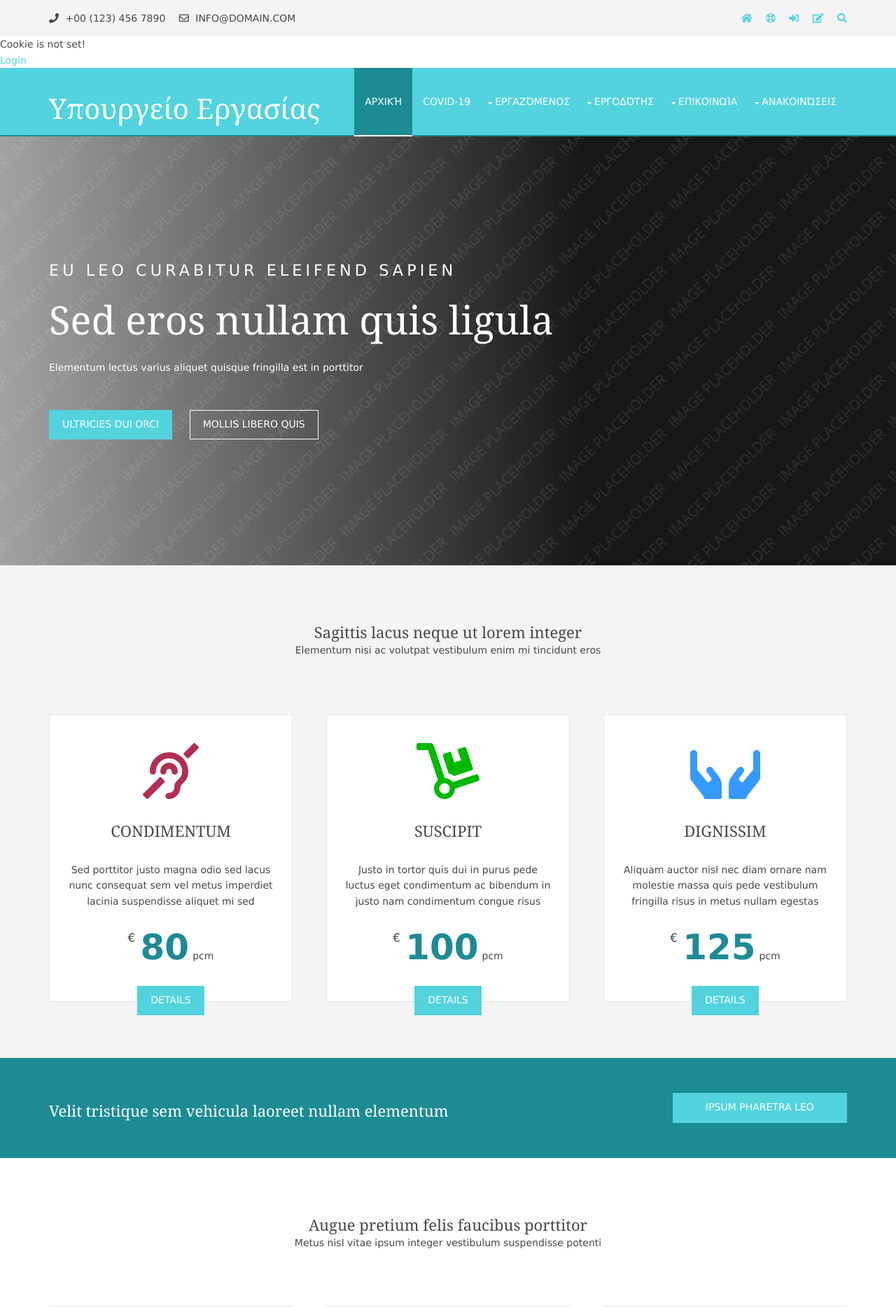
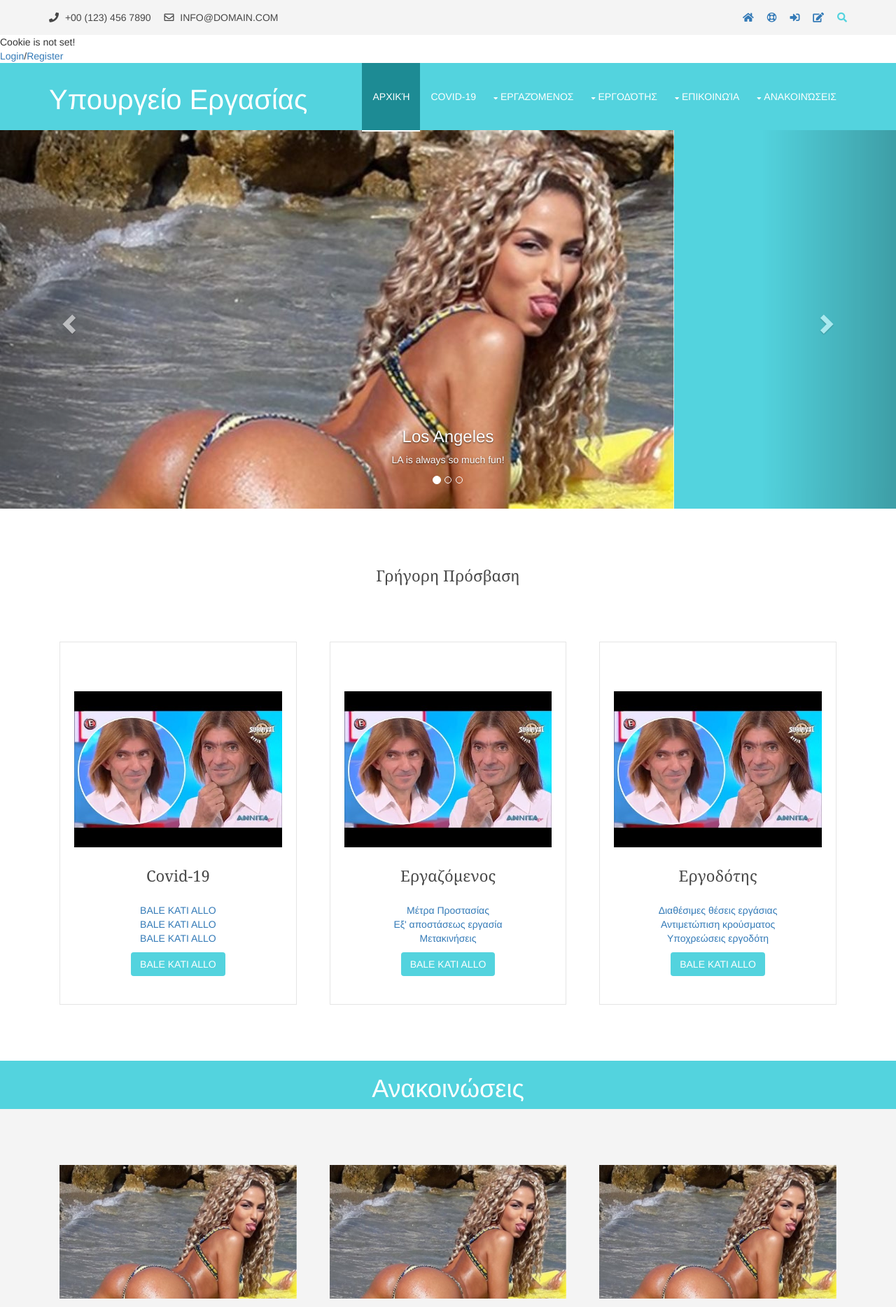
Before and after one commit to pantmal/Human-Machine-Interaction-Project, a PHP site: page / in a window 1280 px wide. Shown: the top 1868 px of the page at 70% size. Run offline with PHP 8.4, Linux system fonts and the light colour scheme; some libraries are stand-ins or nearby versions.

Commit message:
Register almost complete. Index continues.

```diff
--- a/index.php
+++ b/index.php
@@ -16,6 +16,10 @@ Licence URI: https://www.os-templates.com/template-terms
 <meta charset="utf-8">
 <meta name="viewport" content="width=device-width, initial-scale=1.0, maximum-scale=1.0, user-scalable=no">
 <link href="layout/styles/layout.css" rel="stylesheet" type="text/css" media="all">
+
+<link rel="stylesheet" href="//maxcdn.bootstrapcdn.com/bootstrap/3.3.2/css/bootstrap.min.css">
+    <script src="//maxcdn.bootstrapcdn.com/bootstrap/3.3.2/js/bootstrap.min.js"></script>
+
 </head>
 <body id="top">
 <!-- ################################################################################################ -->
@@ -60,7 +64,8 @@ Licence URI: https://www.os-templates.com/template-terms
 $cookie_name = 'user';
 if(!isset($_COOKIE[$cookie_name])) {
     echo "Cookie is not set! <br/>";
-    echo '<a href="login.html"><span>Login</span></a></li>';
+    echo '<a href="login.html"><span>Login</span></a>/</li>';
+    echo '<a href="register.html"><span>Register</span></a></li>';
 } else {
     echo "Cookie '" . $cookie_name . "' is set!<br>";
     echo "Value is: " . $_COOKIE[$cookie_name] . '<br/>';
@@ -163,81 +168,61 @@ if(!isset($_COOKIE[$cookie_name])) {
           </ul>
         </li> -->
       </ul>
+	  </nav>
+	  </header>
       <!--CHANGE HERE-->
       <!-- ################################################################################################ -->
-    </nav>
-  </header>
+	  <div id="myCarousel" class="carousel slide" data-ride="carousel">
+  <!-- Indicators -->
+  <ol class="carousel-indicators">
+    <li data-target="#myCarousel" data-slide-to="0" class="active"></li>
+    <li data-target="#myCarousel" data-slide-to="1"></li>
+    <li data-target="#myCarousel" data-slide-to="2"></li>
+  </ol>
+
+  <!-- Wrapper for slides -->
+  <div class="carousel-inner">
+    <div class="item active">
+      <img src="giousef.jpg" alt="Chania">
+      <div class="carousel-caption">
+        <h3>Los Angeles</h3>
+        <p>LA is always so much fun!</p>
+      </div>
+    </div>
+
+    <div class="item">
+      <img src="covid.jpg" alt="Chicago">
+      <div class="carousel-caption">
+        <h3>Chicago</h3>
+        <p>Thank you, Chicago!</p>
+      </div>
+    </div>
+
+    <div class="item">
+      <img src="asteri.jpg" alt="New York">
+      <div class="carousel-caption">
+        <h3>New York</h3>
+        <p>We love the Big Apple!</p>
+      </div>
+    </div>
+  </div>
+
+  <!-- Left and right controls -->
+  <a class="left carousel-control" href="#myCarousel" data-slide="prev">
+    <span class="glyphicon glyphicon-chevron-left"></span>
+    <span class="sr-only">Previous</span>
+  </a>
+  <a class="right carousel-control" href="#myCarousel" data-slide="next">
+    <span class="glyphicon glyphicon-chevron-right"></span>
+    <span class="sr-only">Next</span>
+  </a>
 </div>
-<!-- ################################################################################################ -->
-<!-- ################################################################################################ -->
-<!-- ################################################################################################ -->
-<div class="wrapper bgded overlay gradient" style="background-image:url('images/demo/backgrounds/01.png');">
-  <div id="pageintro" class="hoc clear">
-    <!-- ################################################################################################ -->
-    <article>
-      <p>Eu leo curabitur eleifend sapien</p>
-      <h3 class="heading">Sed eros nullam quis ligula</h3>
-      <p>Elementum lectus varius aliquet quisque fringilla est in porttitor</p>
-      <footer>
-        <ul class="nospace inline pushright">
-          <li><a class="btn" href="#">Ultricies dui orci</a></li>
-          <li><a class="btn inverse" href="#">Mollis libero quis</a></li>
-        </ul>
-      </footer>
-    </article>
-    <!-- ################################################################################################ -->
-  </div>
-</div>
-<!-- ################################################################################################ -->
-<!-- ################################################################################################ -->
-<!-- ################################################################################################ -->
-<div class="wrapper row2">
-  <section class="hoc container clear">
-    <!-- ################################################################################################ -->
-    <div class="sectiontitle">
-      <h6 class="heading">Sagittis lacus neque ut lorem integer</h6>
-      <p>Elementum nisi ac volutpat vestibulum enim mi tincidunt eros</p>
-    </div>
-    <ul class="nospace group prices">
-      <li class="one_third">
-        <article><i class="fas fa-deaf red"></i>
-          <h6 class="heading">Condimentum</h6>
-          <p>Sed porttitor justo magna odio sed lacus nunc consequat sem vel metus imperdiet lacinia suspendisse aliquet mi sed</p>
-          <p><sup>&euro;</sup><strong>80</strong><em>pcm</em></p>
-          <footer><a class="btn" href="#">Details</a></footer>
-        </article>
-      </li>
-      <li class="one_third">
-        <article><i class="fas fa-dolly green"></i>
-          <h6 class="heading">Suscipit</h6>
-          <p>Justo in tortor quis dui in purus pede luctus eget condimentum ac bibendum in justo nam condimentum congue risus</p>
-          <p><sup>&euro;</sup><strong>100</strong><em>pcm</em></p>
-          <footer><a class="btn" href="#">Details</a></footer>
-        </article>
-      </li>
-      <li class="one_third">
-        <article><i class="fas fa-hands blue"></i>
-          <h6 class="heading">Dignissim</h6>
-          <p>Aliquam auctor nisl nec diam ornare nam molestie massa quis pede vestibulum fringilla risus in metus nullam egestas</p>
-          <p><sup>&euro;</sup><strong>125</strong><em>pcm</em></p>
-          <footer><a class="btn" href="#">Details</a></footer>
-        </article>
-      </li>
-    </ul>
-    <!-- ################################################################################################ -->
-  </section>
-</div>
-<!-- ################################################################################################ -->
-<!-- ################################################################################################ -->
-<!-- ################################################################################################ -->
-<div class="wrapper coloured">
-  <article class="hoc cta clear">
-    <!-- ################################################################################################ -->
-    <h6 class="three_quarter first">Velit tristique sem vehicula laoreet nullam elementum</h6>
-    <footer class="one_quarter"><a class="btn" href="#">Ipsum pharetra leo</a></footer>
-    <!-- ################################################################################################ -->
-  </article>
-</div>
+
+
+
+
+
+
 <!-- ################################################################################################ -->
 <!-- ################################################################################################ -->
 <!-- ################################################################################################ -->
@@ -247,33 +232,42 @@ if(!isset($_COOKIE[$cookie_name])) {
     <!-- ################################################################################################ -->
     <section id="introblocks">
       <div class="sectiontitle">
-        <h6 class="heading">Augue pretium felis faucibus porttitor</h6>
-        <p>Metus nisl vitae ipsum integer vestibulum suspendisse potenti</p>
+        <h6 class="heading">Γρήγορη Πρόσβαση</h6>
       </div>
       <ul class="nospace group">
         <li class="one_third first">
-          <article><a href="#"><i class="fas fa-microphone-slash"></i></a>
-            <h6 class="heading">Class aptent taciti</h6>
-            <p>Sociosqu ad litora torquent per conubia nostra per inceptos himenaeos nullam tempus erat [&hellip;]</p>
-            <footer><a class="btn" href="#">Read More</a></footer>
+          <article><a href="#"><i class="#"></i></a>
+		  <img src="asteri.jpg" alt="" />
+            <h6 class="heading">Covid-19</h6>
+            <a href="https://www.w3schools.com/">BALE KATI ALLO</a><br>
+			<a href="https://www.w3schools.com/">BALE KATI ALLO</a><br>
+			<a href="https://www.w3schools.com/">BALE KATI ALLO</a>
+            <footer><a class="btn" href="pages/kleisimo_rantevou.php">BALE KATI ALLO</a></footer>
           </article>
         </li>
         <li class="one_third">
-          <article><a href="#"><i class="fas fa-seedling"></i></a>
-            <h6 class="heading">Id tortor etiam orci</h6>
-            <p>Justo lobortis in consequat ut ornare vel tellus nulla elementum velit pretium ultricies [&hellip;]</p>
-            <footer><a class="btn" href="#">Read More</a></footer>
+          <article><a href="#"><i class="#"></i></a>
+		  <img src="asteri.jpg" alt="" />
+            <h6 class="heading">Εργαζόμενος</h6>
+            <a href="pages/kleisimo_rantevou.php">Μέτρα Προστασίας</a><br>
+			<a href="https://www.w3schools.com/">Εξ' αποστάσεως εργασία</a><br>
+			<a href="https://www.w3schools.com/">Μετακινήσεις</a>
+            <footer><a class="btn" href="pages/kleisimo_rantevou.php">BALE KATI ALLO</a></footer>
           </article>
         </li>
         <li class="one_third">
-          <article><a href="#"><i class="fas fa-ship"></i></a>
-            <h6 class="heading">Tristique nibh turpis</h6>
-            <p>Fermentum dui sit amet consequat felis arcu quis pede curabitur elit lacus consectetuer vel [&hellip;]</p>
-            <footer><a class="btn" href="#">Read More</a></footer>
+          <article><a href="#"><i class="#"></i></a>
+		  <img src="asteri.jpg" alt="" />
+            <h6 class="heading">Εργοδότης</h6>
+            <a href="https://www.w3schools.com/">Διαθέσιμες θέσεις εργάσιας</a><br>
+			<a href="https://www.w3schools.com/">Αντιμετώπιση κρούσματος</a><br>
+			<a href="https://www.w3schools.com/">Υποχρεώσεις εργοδότη</a>
+            <footer><a class="btn" href="pages/kleisimo_rantevou.php">BALE KATI ALLO</a></footer>
           </article>
         </li>
       </ul>
     </section>
+
     <!-- ################################################################################################ -->
     <!-- / main body -->
     <div class="clear"></div>
@@ -282,47 +276,74 @@ if(!isset($_COOKIE[$cookie_name])) {
 <!-- ################################################################################################ -->
 <!-- ################################################################################################ -->
 <!-- ################################################################################################ -->
-<div class="wrapper row2">
+
+<h1> <center>Ανακοινώσεις </h1>
+
+<div class="announcements row2">
   <section id="latest" class="hoc container clear">
     <!-- ################################################################################################ -->
-    <div class="sectiontitle">
-      <h6 class="heading">Vestibulum nec pharetra eu nisl</h6>
-      <p>Sed auctor purus vel aliquet dignissim lectus nunc semper lorem</p>
-    </div>
+
     <ul class="nospace group">
       <li class="one_third">
-        <figure><a class="imgover" href="#"><img src="images/demo/348x261.png" alt=""></a>
+        <figure><a class="imgover" href="#"><img src="giousef.jpg" alt=""></a>
           <figcaption>Porta facilisis</figcaption>
         </figure>
       </li>
       <li class="one_third">
-        <figure><a class="imgover" href="#"><img src="images/demo/348x261.png" alt=""></a>
+        <figure><a class="imgover" href="#"><img src="giousef.jpg" alt=""></a>
           <figcaption>Tellus lectus nec</figcaption>
         </figure>
       </li>
       <li class="one_third">
-        <figure><a class="imgover" href="#"><img src="images/demo/348x261.png" alt=""></a>
+        <figure><a class="imgover" href="#"><img src="giousef.jpg" alt=""></a>
           <figcaption>Pede suspendisse</figcaption>
         </figure>
       </li>
     </ul>
-    <footer class="block center"><a class="btn" href="#">Tortor molestie</a></footer>
+    <!-- ################################################################################################ -->
+  </section>
+
+
+
+</div>
+
+<div class="announcements row2">
+  <section id="latest" class="hoc container clear">
+    <!-- ################################################################################################ -->
+
+    <ul class="nospace group">
+      <li class="one_third">
+        <figure><a class="imgover" href="#"><img src="giousef.jpg" alt=""></a>
+          <figcaption>Porta facilisis</figcaption>
+        </figure>
+      </li>
+      <li class="one_third">
+        <figure><a class="imgover" href="#"><img src="giousef.jpg" alt=""></a>
+          <figcaption>Tellus lectus nec</figcaption>
+        </figure>
+      </li>
+      <li class="one_third">
+        <figure><a class="imgover" href="#"><img src="giousef.jpg" alt=""></a>
+          <figcaption>Pede suspendisse</figcaption>
+        </figure>
+      </li>
+    </ul>
+    <footer class="block center"><a class="btn" href="#">ΌΛΕΣ ΟΙ ΑΝΑΚΟΙΝΏΣΕΙΣ</a></footer>
     <!-- ################################################################################################ -->
   </section>
 </div>
+
+
+
+
+
+
+
+
 <!-- ################################################################################################ -->
 <!-- ################################################################################################ -->
 <!-- ################################################################################################ -->
-<div class="wrapper bgded overlay" style="background-image:url('images/demo/backgrounds/01.png');">
-  <div class="hoc container testimonial clear">
-    <!-- ################################################################################################ -->
-    <article><img src="images/demo/100x100.png" alt="">
-      <blockquote>porta volutpat sit amet scelerisque sit amet leo morbi sem magna viverra quis sollicitudin quis consectetuer quis magna integer consectetuer tellus sed dui nullam.</blockquote>
-      <h6 class="heading font-x1">A. Doe</h6>
-      <em>justo massa adipiscing</em></article>
-    <!-- ################################################################################################ -->
-  </div>
-</div>
+
 <!-- ################################################################################################ -->
 <!-- ################################################################################################ -->
 <!-- ################################################################################################ -->
@@ -425,5 +446,7 @@ if(!isset($_COOKIE[$cookie_name])) {
 <script src="layout/scripts/jquery.min.js"></script>
 <script src="layout/scripts/jquery.backtotop.js"></script>
 <script src="layout/scripts/jquery.mobilemenu.js"></script>
+<script src="https://ajax.googleapis.com/ajax/libs/jquery/1.11.2/jquery.min.js"></script>
+<script src="https://maxcdn.bootstrapcdn.com/bootstrap/3.3.4/js/bootstrap.min.js"></script>
 </body>
 </html>
--- a/settings.php
+++ b/settings.php
@@ -1,6 +1,6 @@
 <?php
     $hn = 'localhost';
-    $db = 'sdi1600268';
+    $db = 'sdi1600191';
     $un = 'root';
     $pw = '';
 
```
Also changed, not shown: dead_page.html (added, +10 -0 lines), login_check.js (+8 -8 lines), pages/adeia_eidikou_skopou.php (+36 -29 lines), pages/adeia_eidikou_skopou_action.php (added, +65 -0 lines), pages/kleisimo_rantevou.php (+7 -5 lines), pages/rantevou_action.php (+7 -9 lines), register.html (added, +43 -0 lines), register_action.php (added, +29 -0 lines), register_check.js (added, +220 -0 lines), select_check.js (deleted, +0 -27 lines), asteri.jpg (added), covid.jpg (added), giousef.jpg (added).
